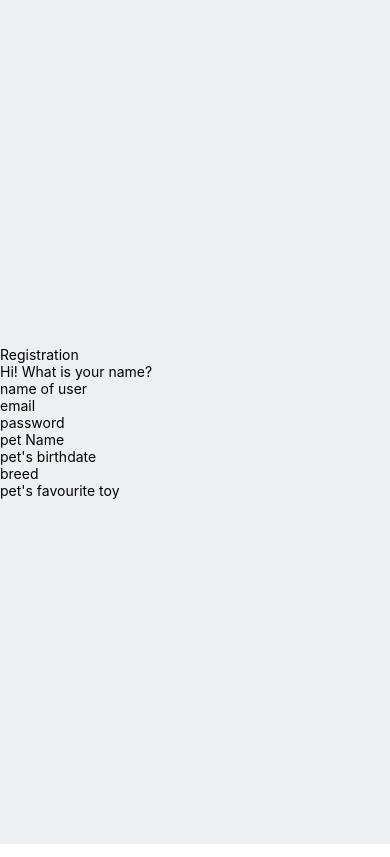
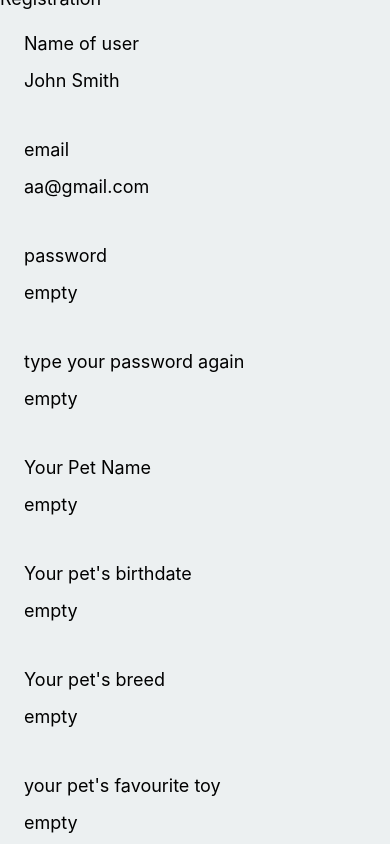
Before and after one commit to Dango3010/Woof_Instagram, a React Native app: screen / in a window 390 px wide. Built offline with nearby package versions, Linux system fonts and the light colour scheme.

Commit message:
style the signup form

```diff
--- a/App.js
+++ b/App.js
@@ -3,34 +3,46 @@ import { View, Text, TextInput } from 'react-native';
 import { Button } from 'react-native-web';
 
 const App = () => (
-  <View style={{ flex: 1, justifyContent: 'center', backgroundColor: '#ecf0f1' }}>
-  <Text>Registration</Text>
+  <View style={{ flex: 1, justifyContent: 'center', backgroundColor: '#ecf0f1'}}>
+  <Text style={{fontSize: 18}}>Registration</Text>
     <Input
-      placeholder='name of user'
+      title='Name of user'
+      placeholder='John Smith'
       dataKey='userName'
     />
     <Input
-      placeholder='email'
+      title='email'
+      placeholder="aa@gmail.com"
       dataKey='email'
     />
     <Input
-      placeholder='password'
+      title='password'
+      placeholder='empty'
       dataKey='password'
     />
     <Input
-      placeholder='pet Name'
+      title='type your password again'
+      placeholder='empty'
+      dataKey='passwordAgain'
+    />
+    <Input
+      title='Your Pet Name'
+      placeholder='empty'
       dataKey='petName'
     />
     <Input
-      placeholder="pet's birthdate"
+      title="Your pet's birthdate"
+      placeholder='empty'
       dataKey='petBirthDate'
     />
     <Input
-      placeholder='breed'
+      title="Your pet's breed"
+      placeholder='empty'
       dataKey='breed'
     />
     <Input
-      placeholder="pet's favourite toy"
+      title="your pet's favourite toy"
+      placeholder='empty'
       dataKey='FavouriteToy'
     />
   </View>
@@ -41,6 +53,7 @@ export const Input = (props) => {
     userName: '',
     email: '',
     password: '',
+    passwordAgain: '',
     petName: '',
     petBirthDate: '',
     breed: '',
@@ -48,13 +61,16 @@ export const Input = (props) => {
   });
 
   return (
-    <View>
-      {props.dataKey === 'userName' &&
-        <Text>{data.userName ? `Hi! ${data.userName}` : 'Hi! What is your name?'}</Text>
-      }
+    <View style={{padding: 16}}>
+      <Text style={{padding: 8, fontSize: 18}}>
+      {data.userName
+      ? `Hi! ${data.userName}`
+      : props.title}
+      </Text>
       <TextInput
+        style={{padding: 8, fontSize: 18}}
         value={data[props.dataKey]}
-        secureTextEntry={props.dataKey === 'password'}
+        secureTextEntry={props.dataKey === 'password' | props.dataKey === 'passwordAgain'}
         placeholder={props.placeholder}
         onChangeText={text => {
           setData(prev => ({
```
